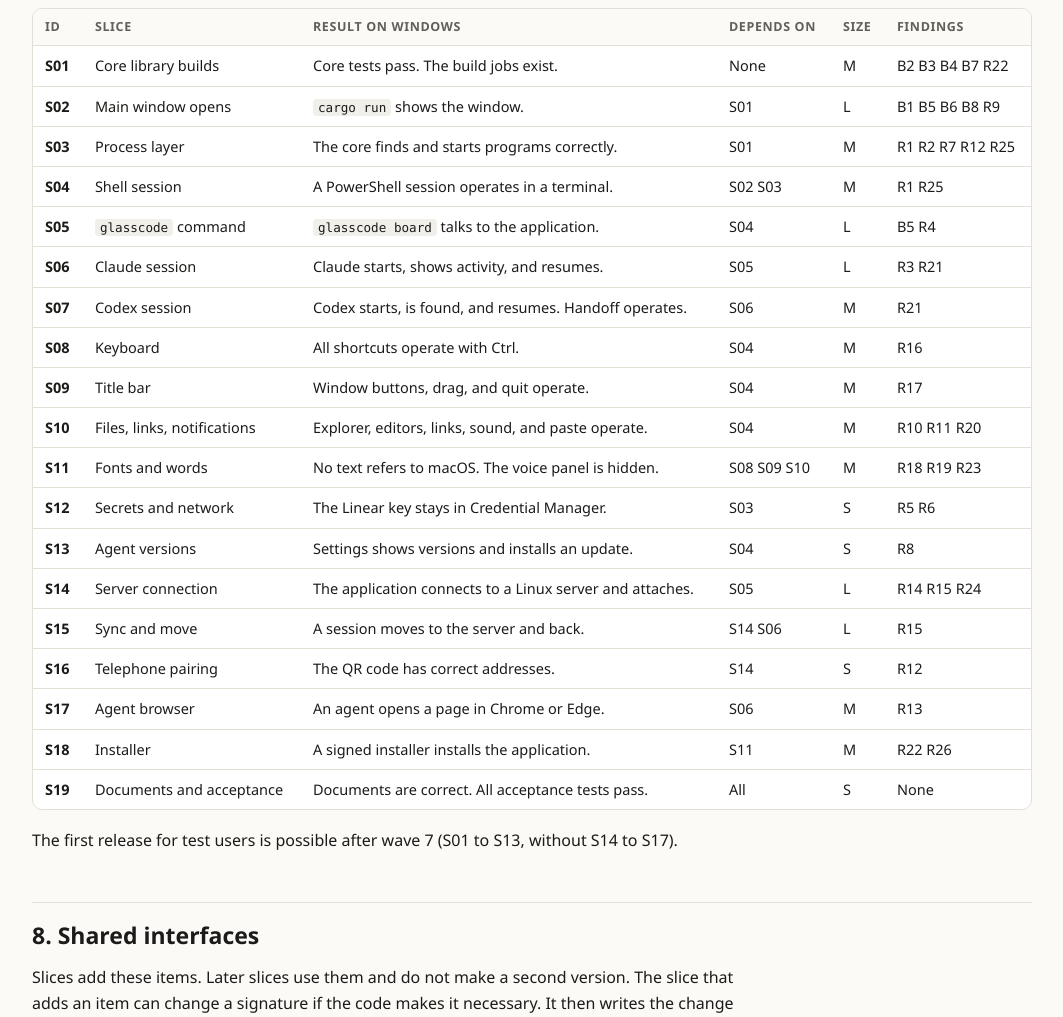
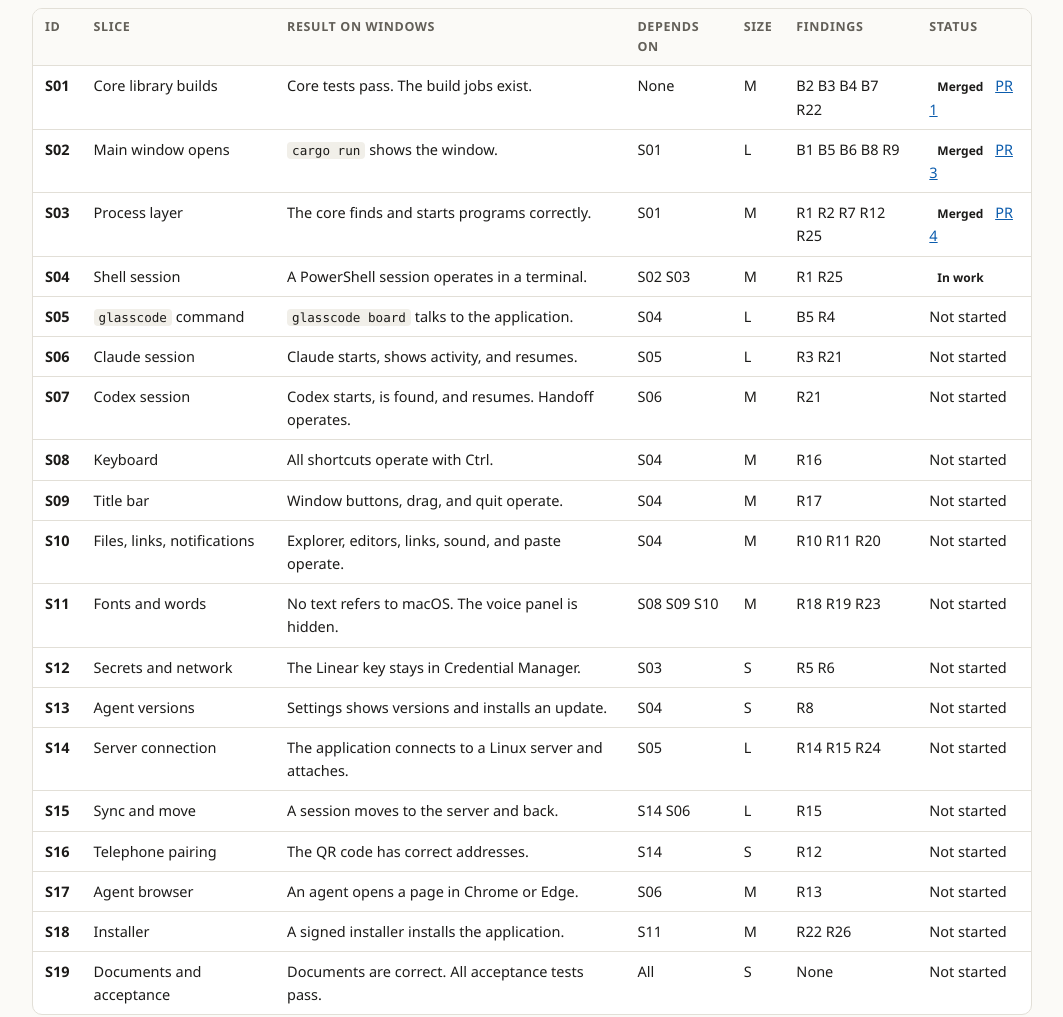
Before and after one commit to glasscode-ide/glasscode, a plain HTML site: page docs/windows-port-slices.html in a window 1280 px wide. Shown: the part 6340-7357 px from the top of the page, without its empty margins (108-1171 px from the left). Drawn offline with Linux system fonts and the light colour scheme.

Commit message:
docs: show the real progress in the slice plan
S01, S02 and S03 are merged; S04 is in work. The plan now records
the status of each slice so that a new session can read it.

```diff
--- a/docs/windows-port-slices.html
+++ b/docs/windows-port-slices.html
@@ -262,9 +262,9 @@ did not verify.</code></pre>
 <h2 id="map">7. Slice map and sequence</h2>
 <p>Slices in the same wave can operate at the same time. A wave starts when the slices that it depends on are merged.</p>
 <div class="waves">
-  <div class="wave"><b>Wave 1</b><div><a href="#s01"><b>S01</b>Core library builds</a></div></div>
-  <div class="wave"><b>Wave 2</b><div><a href="#s02"><b>S02</b>Main window opens</a><a href="#s03"><b>S03</b>Process layer</a></div></div>
-  <div class="wave"><b>Wave 3</b><div><a href="#s04"><b>S04</b>Shell session</a><a href="#s12"><b>S12</b>Secrets and network</a></div></div>
+  <div class="wave"><b>Wave 1</b><div><a class="done" href="#s01"><b>S01</b>Core library builds</a></div></div>
+  <div class="wave"><b>Wave 2</b><div><a class="done" href="#s02"><b>S02</b>Main window opens</a><a class="done" href="#s03"><b>S03</b>Process layer</a></div></div>
+  <div class="wave"><b>Wave 3</b><div><a class="now" href="#s04"><b>S04</b>Shell session</a><a href="#s12"><b>S12</b>Secrets and network</a></div></div>
   <div class="wave"><b>Wave 4</b><div><a href="#s05"><b>S05</b><code>glasscode</code> command</a><a href="#s08"><b>S08</b>Keyboard</a><a href="#s09"><b>S09</b>Title bar</a></div></div>
   <div class="wave"><b>Wave 5</b><div><a href="#s06"><b>S06</b>Claude session</a><a href="#s10"><b>S10</b>Files, links, notifications</a><a href="#s13"><b>S13</b>Agent versions</a></div></div>
   <div class="wave"><b>Wave 6</b><div><a href="#s07"><b>S07</b>Codex session</a><a href="#s14"><b>S14</b>Server connection</a><a href="#s17"><b>S17</b>Agent browser</a></div></div>
@@ -275,26 +275,26 @@ did not verify.</code></pre>
 </div>
 <div class="table-wrap">
 <table>
-  <tr><th>ID</th><th>Slice</th><th>Result on Windows</th><th>Depends on</th><th>Size</th><th>Findings</th></tr>
-  <tr><td class="id">S01</td><td>Core library builds</td><td>Core tests pass. The build jobs exist.</td><td>None</td><td>M</td><td>B2 B3 B4 B7 R22</td></tr>
-  <tr><td class="id">S02</td><td>Main window opens</td><td><code>cargo run</code> shows the window.</td><td>S01</td><td>L</td><td>B1 B5 B6 B8 R9</td></tr>
-  <tr><td class="id">S03</td><td>Process layer</td><td>The core finds and starts programs correctly.</td><td>S01</td><td>M</td><td>R1 R2 R7 R12 R25</td></tr>
-  <tr><td class="id">S04</td><td>Shell session</td><td>A PowerShell session operates in a terminal.</td><td>S02 S03</td><td>M</td><td>R1 R25</td></tr>
-  <tr><td class="id">S05</td><td><code>glasscode</code> command</td><td><code>glasscode board</code> talks to the application.</td><td>S04</td><td>L</td><td>B5 R4</td></tr>
-  <tr><td class="id">S06</td><td>Claude session</td><td>Claude starts, shows activity, and resumes.</td><td>S05</td><td>L</td><td>R3 R21</td></tr>
-  <tr><td class="id">S07</td><td>Codex session</td><td>Codex starts, is found, and resumes. Handoff operates.</td><td>S06</td><td>M</td><td>R21</td></tr>
-  <tr><td class="id">S08</td><td>Keyboard</td><td>All shortcuts operate with Ctrl.</td><td>S04</td><td>M</td><td>R16</td></tr>
-  <tr><td class="id">S09</td><td>Title bar</td><td>Window buttons, drag, and quit operate.</td><td>S04</td><td>M</td><td>R17</td></tr>
-  <tr><td class="id">S10</td><td>Files, links, notifications</td><td>Explorer, editors, links, sound, and paste operate.</td><td>S04</td><td>M</td><td>R10 R11 R20</td></tr>
-  <tr><td class="id">S11</td><td>Fonts and words</td><td>No text refers to macOS. The voice panel is hidden.</td><td>S08 S09 S10</td><td>M</td><td>R18 R19 R23</td></tr>
-  <tr><td class="id">S12</td><td>Secrets and network</td><td>The Linear key stays in Credential Manager.</td><td>S03</td><td>S</td><td>R5 R6</td></tr>
-  <tr><td class="id">S13</td><td>Agent versions</td><td>Settings shows versions and installs an update.</td><td>S04</td><td>S</td><td>R8</td></tr>
-  <tr><td class="id">S14</td><td>Server connection</td><td>The application connects to a Linux server and attaches.</td><td>S05</td><td>L</td><td>R14 R15 R24</td></tr>
-  <tr><td class="id">S15</td><td>Sync and move</td><td>A session moves to the server and back.</td><td>S14 S06</td><td>L</td><td>R15</td></tr>
-  <tr><td class="id">S16</td><td>Telephone pairing</td><td>The QR code has correct addresses.</td><td>S14</td><td>S</td><td>R12</td></tr>
-  <tr><td class="id">S17</td><td>Agent browser</td><td>An agent opens a page in Chrome or Edge.</td><td>S06</td><td>M</td><td>R13</td></tr>
-  <tr><td class="id">S18</td><td>Installer</td><td>A signed installer installs the application.</td><td>S11</td><td>M</td><td>R22 R26</td></tr>
-  <tr><td class="id">S19</td><td>Documents and acceptance</td><td>Documents are correct. All acceptance tests pass.</td><td>All</td><td>S</td><td>None</td></tr>
+  <tr><th>ID</th><th>Slice</th><th>Result on Windows</th><th>Depends on</th><th>Size</th><th>Findings</th><th>Status</th></tr>
+  <tr><td class="id">S01</td><td>Core library builds</td><td>Core tests pass. The build jobs exist.</td><td>None</td><td>M</td><td>B2 B3 B4 B7 R22</td><td><span class="pill done">Merged</span> <a href="https://github.com/glasscode-ide/glasscode/pull/1">PR 1</a></td></tr>
+  <tr><td class="id">S02</td><td>Main window opens</td><td><code>cargo run</code> shows the window.</td><td>S01</td><td>L</td><td>B1 B5 B6 B8 R9</td><td><span class="pill done">Merged</span> <a href="https://github.com/glasscode-ide/glasscode/pull/3">PR 3</a></td></tr>
+  <tr><td class="id">S03</td><td>Process layer</td><td>The core finds and starts programs correctly.</td><td>S01</td><td>M</td><td>R1 R2 R7 R12 R25</td><td><span class="pill done">Merged</span> <a href="https://github.com/glasscode-ide/glasscode/pull/4">PR 4</a></td></tr>
+  <tr><td class="id">S04</td><td>Shell session</td><td>A PowerShell session operates in a terminal.</td><td>S02 S03</td><td>M</td><td>R1 R25</td><td><span class="pill now">In work</span></td></tr>
+  <tr><td class="id">S05</td><td><code>glasscode</code> command</td><td><code>glasscode board</code> talks to the application.</td><td>S04</td><td>L</td><td>B5 R4</td><td>Not started</td></tr>
+  <tr><td class="id">S06</td><td>Claude session</td><td>Claude starts, shows activity, and resumes.</td><td>S05</td><td>L</td><td>R3 R21</td><td>Not started</td></tr>
+  <tr><td class="id">S07</td><td>Codex session</td><td>Codex starts, is found, and resumes. Handoff operates.</td><td>S06</td><td>M</td><td>R21</td><td>Not started</td></tr>
+  <tr><td class="id">S08</td><td>Keyboard</td><td>All shortcuts operate with Ctrl.</td><td>S04</td><td>M</td><td>R16</td><td>Not started</td></tr>
+  <tr><td class="id">S09</td><td>Title bar</td><td>Window buttons, drag, and quit operate.</td><td>S04</td><td>M</td><td>R17</td><td>Not started</td></tr>
+  <tr><td class="id">S10</td><td>Files, links, notifications</td><td>Explorer, editors, links, sound, and paste operate.</td><td>S04</td><td>M</td><td>R10 R11 R20</td><td>Not started</td></tr>
+  <tr><td class="id">S11</td><td>Fonts and words</td><td>No text refers to macOS. The voice panel is hidden.</td><td>S08 S09 S10</td><td>M</td><td>R18 R19 R23</td><td>Not started</td></tr>
+  <tr><td class="id">S12</td><td>Secrets and network</td><td>The Linear key stays in Credential Manager.</td><td>S03</td><td>S</td><td>R5 R6</td><td>Not started</td></tr>
+  <tr><td class="id">S13</td><td>Agent versions</td><td>Settings shows versions and installs an update.</td><td>S04</td><td>S</td><td>R8</td><td>Not started</td></tr>
+  <tr><td class="id">S14</td><td>Server connection</td><td>The application connects to a Linux server and attaches.</td><td>S05</td><td>L</td><td>R14 R15 R24</td><td>Not started</td></tr>
+  <tr><td class="id">S15</td><td>Sync and move</td><td>A session moves to the server and back.</td><td>S14 S06</td><td>L</td><td>R15</td><td>Not started</td></tr>
+  <tr><td class="id">S16</td><td>Telephone pairing</td><td>The QR code has correct addresses.</td><td>S14</td><td>S</td><td>R12</td><td>Not started</td></tr>
+  <tr><td class="id">S17</td><td>Agent browser</td><td>An agent opens a page in Chrome or Edge.</td><td>S06</td><td>M</td><td>R13</td><td>Not started</td></tr>
+  <tr><td class="id">S18</td><td>Installer</td><td>A signed installer installs the application.</td><td>S11</td><td>M</td><td>R22 R26</td><td>Not started</td></tr>
+  <tr><td class="id">S19</td><td>Documents and acceptance</td><td>Documents are correct. All acceptance tests pass.</td><td>All</td><td>S</td><td>None</td><td>Not started</td></tr>
 </table>
 </div>
 <p>The first release for test users is possible after wave 7 (S01 to S13, without S14 to S17).</p>
@@ -328,7 +328,7 @@ did not verify.</code></pre>
 
 <!-- ============================== S01 ============================== -->
 <section class="slice" id="s01">
-<h3><span class="sid">S01</span> Core library builds on Windows <span class="tags"><span class="pill info">Wave 1</span><span class="pill warn">Size M</span></span></h3>
+<h3><span class="sid">S01</span> Core library builds on Windows <span class="tags"><span class="pill done">Merged</span><span class="pill info">Wave 1</span><span class="pill warn">Size M</span></span></h3>
 <p class="goal">The core library compiles on Windows and its tests pass. An automatic build tests each pull request on macOS and Windows.</p>
 <dl class="facts">
   <dt>Branch</dt><dd><code>win/s01-core-builds</code></dd>
@@ -380,7 +380,7 @@ did not verify.</code></pre>
 
 <!-- ============================== S02 ============================== -->
 <section class="slice" id="s02">
-<h3><span class="sid">S02</span> Main window opens on Windows <span class="tags"><span class="pill info">Wave 2</span><span class="pill bad">Size L</span></span></h3>
+<h3><span class="sid">S02</span> Main window opens on Windows <span class="tags"><span class="pill done">Merged</span><span class="pill info">Wave 2</span><span class="pill bad">Size L</span></span></h3>
 <p class="goal"><code>cargo run</code> shows the Glasscode main window on Windows, with correct text, icons, and fonts.</p>
 <dl class="facts">
   <dt>Branch</dt><dd><code>win/s02-gpui-windows</code></dd>
@@ -441,7 +441,7 @@ did not verify.</code></pre>
 
 <!-- ============================== S03 ============================== -->
 <section class="slice" id="s03">
-<h3><span class="sid">S03</span> Process layer <span class="tags"><span class="pill info">Wave 2</span><span class="pill warn">Size M</span></span></h3>
+<h3><span class="sid">S03</span> Process layer <span class="tags"><span class="pill done">Merged</span><span class="pill info">Wave 2</span><span class="pill warn">Size M</span></span></h3>
 <p class="goal">The core library finds programs, starts them without a console window, reads the process list, and knows the default shell on Windows.</p>
 <dl class="facts">
   <dt>Branch</dt><dd><code>win/s03-process</code></dd>
@@ -489,7 +489,7 @@ did not verify.</code></pre>
 
 <!-- ============================== S04 ============================== -->
 <section class="slice" id="s04">
-<h3><span class="sid">S04</span> Shell session <span class="tags"><span class="pill info">Wave 3</span><span class="pill warn">Size M</span></span></h3>
+<h3><span class="sid">S04</span> Shell session <span class="tags"><span class="pill now">In work</span><span class="pill info">Wave 3</span><span class="pill warn">Size M</span></span></h3>
 <p class="goal">A person adds a project, starts a shell session on a new worktree, and uses PowerShell in the Glasscode terminal.</p>
 <dl class="facts">
   <dt>Branch</dt><dd><code>win/s04-shell-session</code></dd>
```
